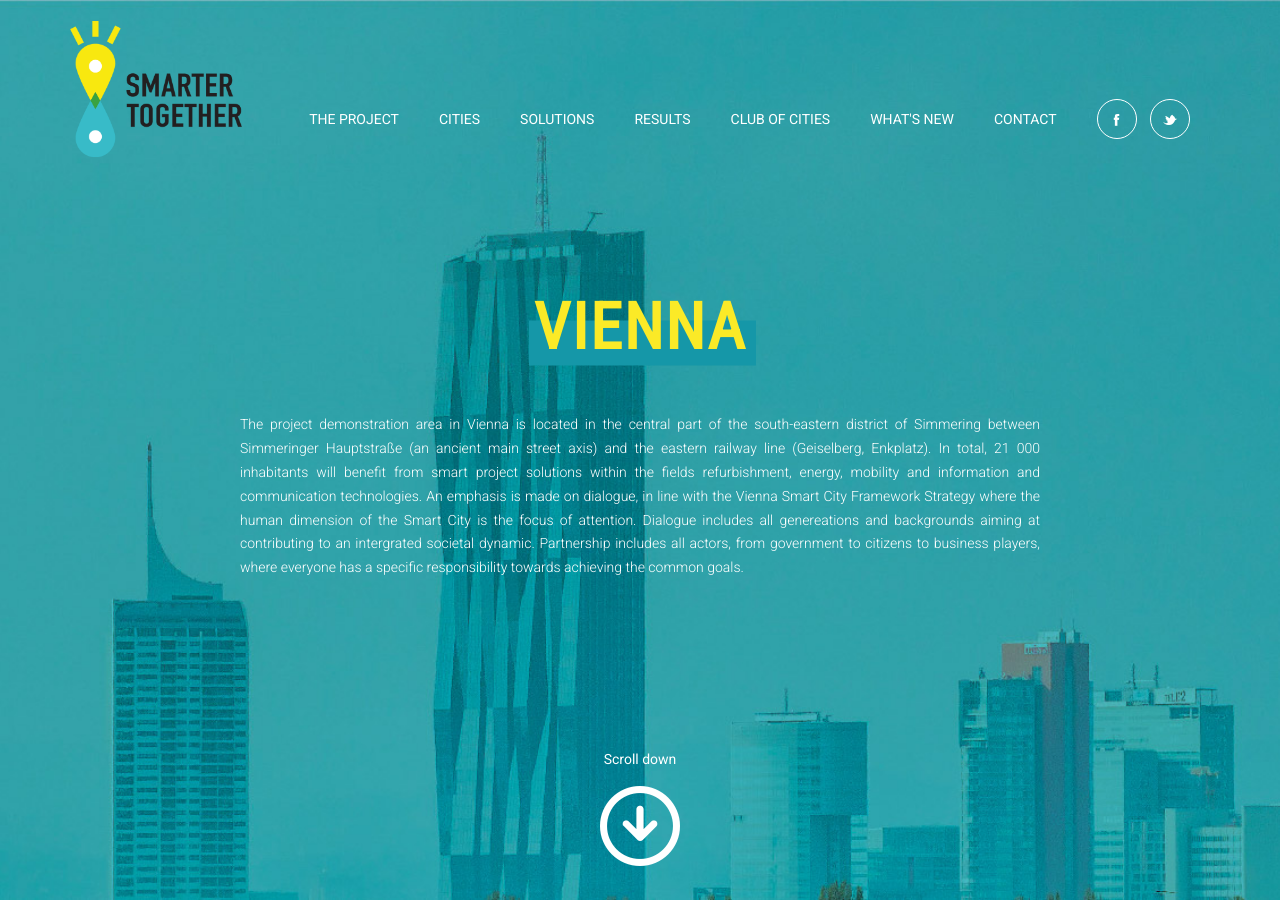
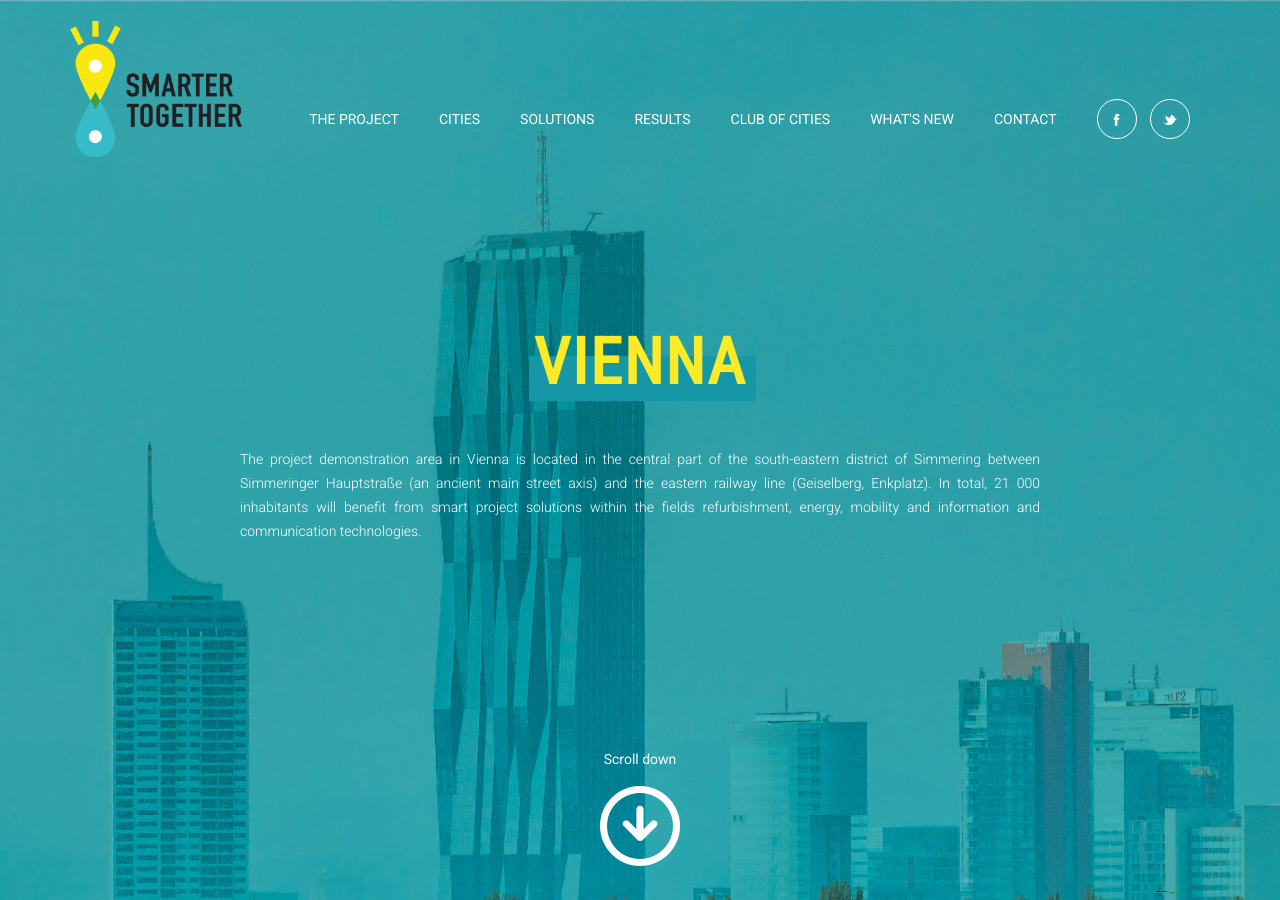
Before and after one commit to frontcraft/smarttogether, a Jekyll site: the page built from cities/vienna.md, in a window 1280 px wide and 900 px high. Built offline with Jekyll 4.4.1, drawn with Linux system fonts in a browser that asks for light colours; nearby versions of some CDN libraries.

Commit message:
Update vienna.md

```diff
--- a/cities/vienna.md
+++ b/cities/vienna.md
@@ -1,6 +1,6 @@
 ---
 title: Vienna
-subtitle: The project demonstration area in Vienna is located in the central part of the south-eastern district of Simmering between Simmeringer Hauptstraße (an ancient main street axis) and the eastern railway line (Geiselberg, Enkplatz). In total, 21 000 inhabitants will benefit from smart project solutions within the fields refurbishment, energy, mobility and information and communication technologies. An emphasis is made on dialogue, in line with the Vienna Smart City Framework Strategy where the human dimension of the Smart City is the focus of attention. Dialogue includes all genereations and backgrounds aiming at contributing to an intergrated societal dynamic. Partnership includes all actors, from government to citizens to business players, where everyone has a specific responsibility towards achieving the common goals.
+subtitle: The project demonstration area in Vienna is located in the central part of the south-eastern district of Simmering between Simmeringer Hauptstraße (an ancient main street axis) and the eastern railway line (Geiselberg, Enkplatz). In total, 21 000 inhabitants will benefit from smart project solutions within the fields refurbishment, energy, mobility and information and communication technologies.
 imageurl: images/cities/wide-vienna.jpg
 layout: city-page
 published: true
```
